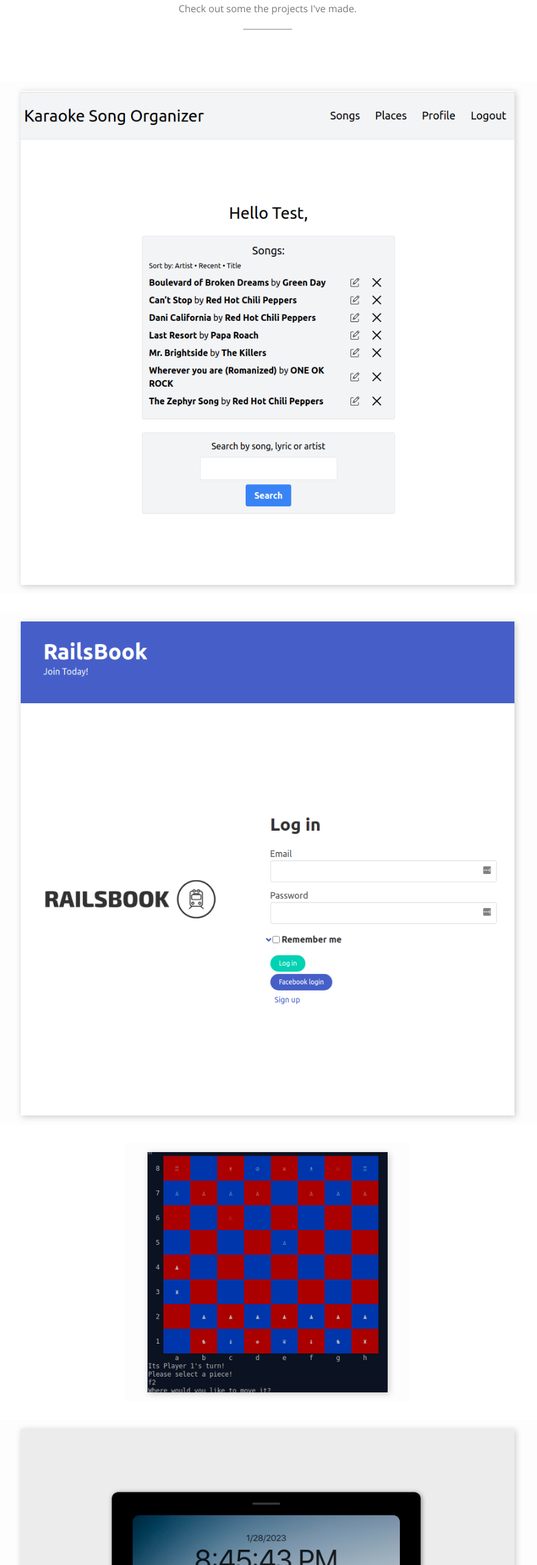
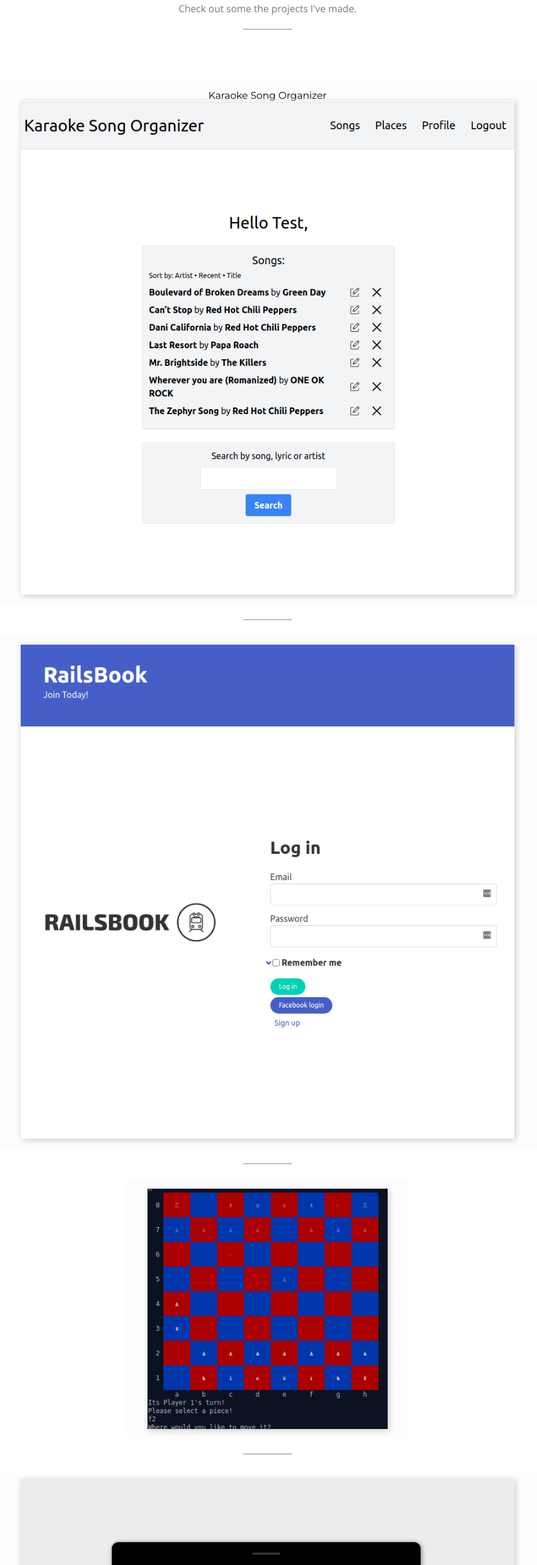
Before and after one commit to justinkim2015/portfolio-v3, a React (Create React App) app: page / in a window 1280 px wide. Shown: the part 3820-6386 px from the top of the page at 61% size, without its empty margins (201-1082 px from the left). Built offline with nearby package versions, Linux system fonts and the light colour scheme.

Commit message:
Add underbars to projects

```diff
--- a/src/projects/Projects.js
+++ b/src/projects/Projects.js
@@ -14,20 +14,28 @@ const Projects = () => {
       </div>
 
       <div className='project'>
+        <h3>Karaoke Song Organizer</h3>
         <img src={karaoke} className='project-image'></img>
       </div>
+
+      <div className='underbar'></div>
 
       <div className='project'>
         <img src={railsbook} className='project-image'></img>
       </div>
 
+      <div className='underbar'></div>
+
       <div className='project'>
         <img src={chess} className='project-image'></img>
       </div>
 
+      <div className='underbar'></div>
+
       <div className='project'>
         <img src={weather} className='project-image'></img>
       </div>
+
     </section>
   )
 }
--- a/src/projects/projects.css
+++ b/src/projects/projects.css
@@ -32,7 +32,6 @@
   max-width: 90%;
   padding: 15px;
   background-color: #fdfdfd;
-  margin-bottom: 30px;
 }
 
 .project-image {
```
